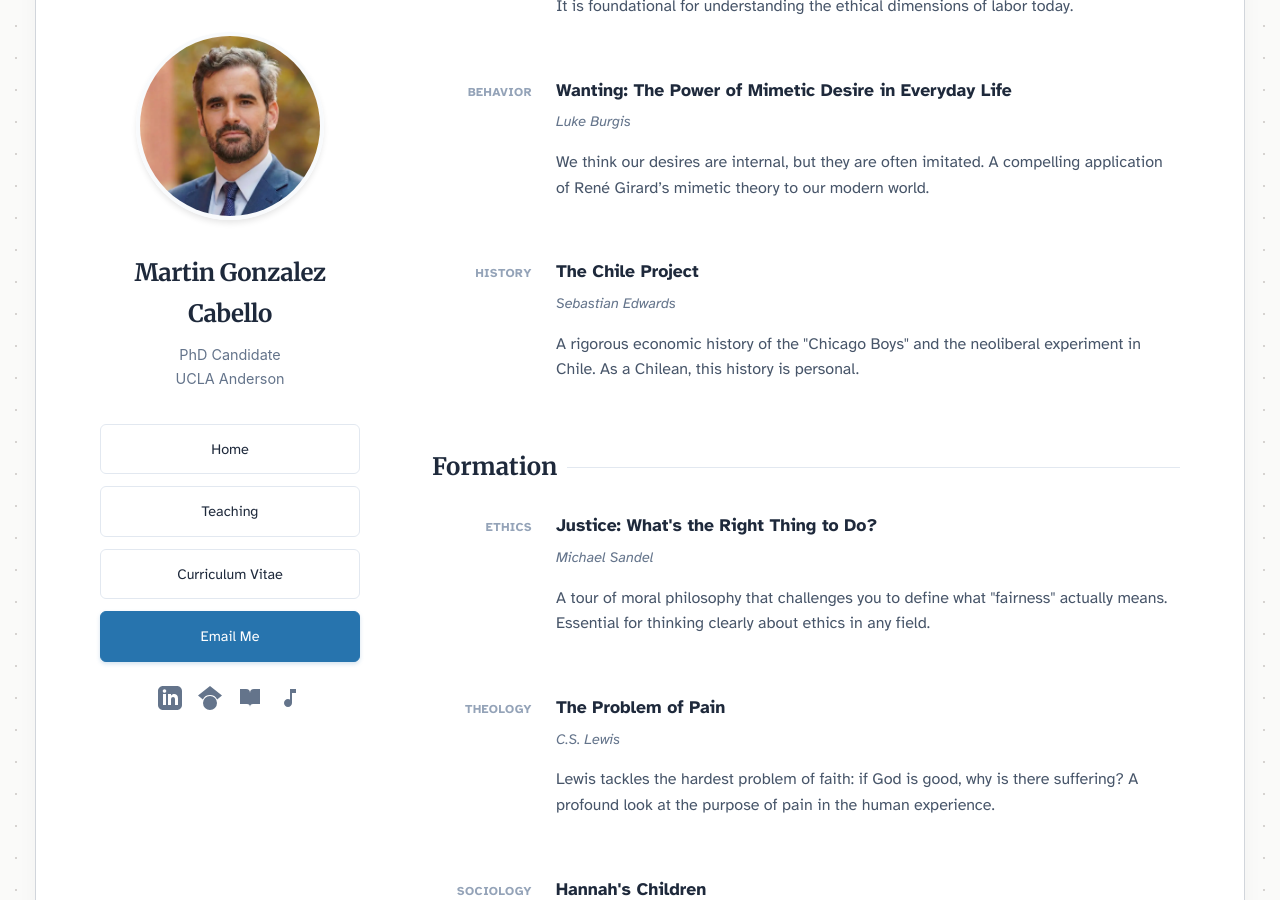
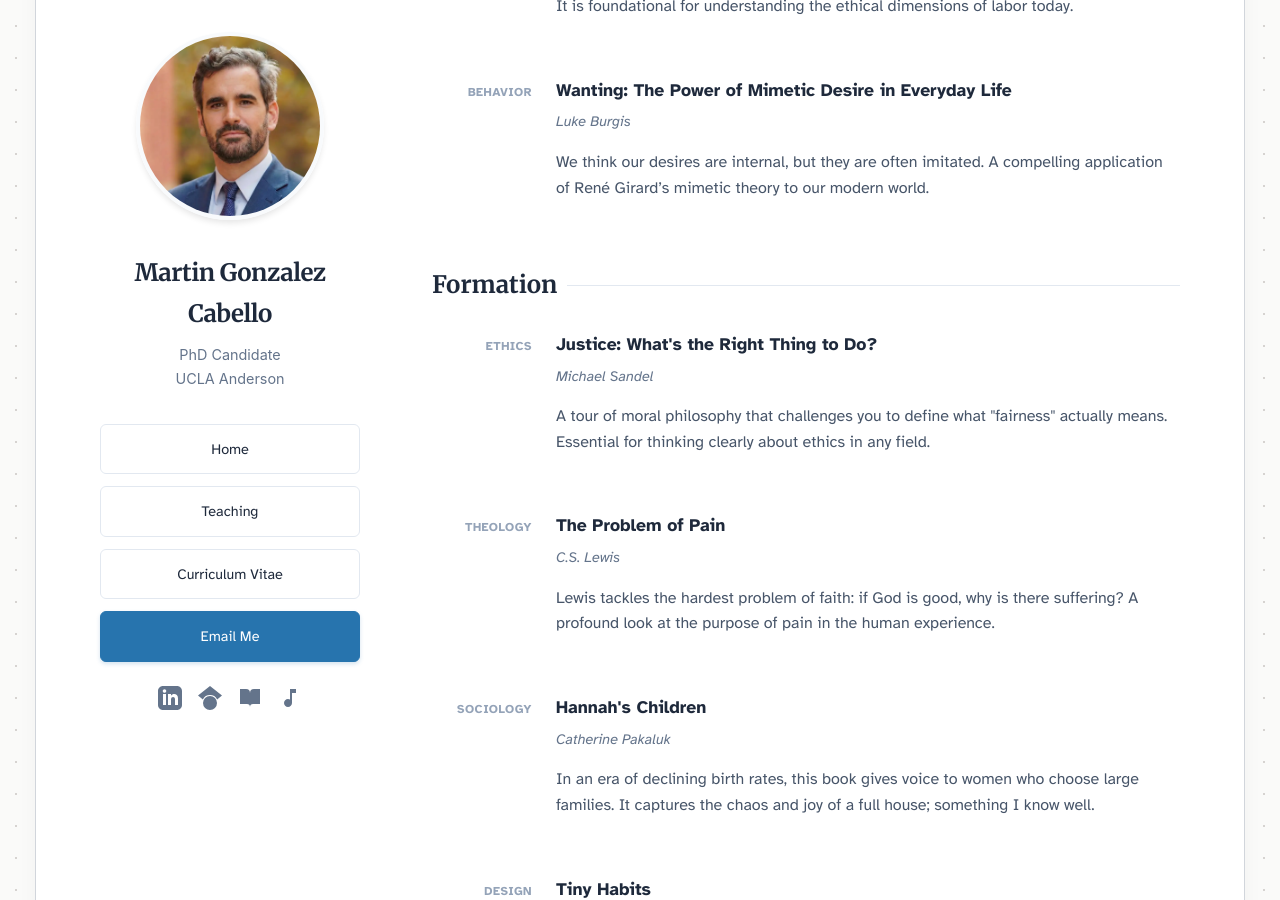
Before and after one commit to martins73/research-site, a Jekyll site: the page built from library.html, in a window 1280 px wide and 900 px high, scrolled down 822 px. Built offline with Jekyll 4.4.1, drawn with Linux system fonts in a browser that asks for light colours.

Commit message:
Update library.html

```diff
--- a/library.html
+++ b/library.html
@@ -43,14 +43,6 @@ description: Books I'm reading and have read - tracking my intellectual journey
             </div>
         </div>
 
-        <div class="book-item">
-            <div class="book-meta">HISTORY</div>
-            <div class="book-content">
-                <span class="book-title">The Chile Project</span>
-                <span class="book-author">Sebastian Edwards</span>
-                <p class="book-comment">A rigorous economic history of the "Chicago Boys" and the neoliberal experiment in Chile. As a Chilean, this history is personal.</p>
-            </div>
-        </div>
     </div>
 
     <h3 class="bookshelf-title">Formation</h3>
```
